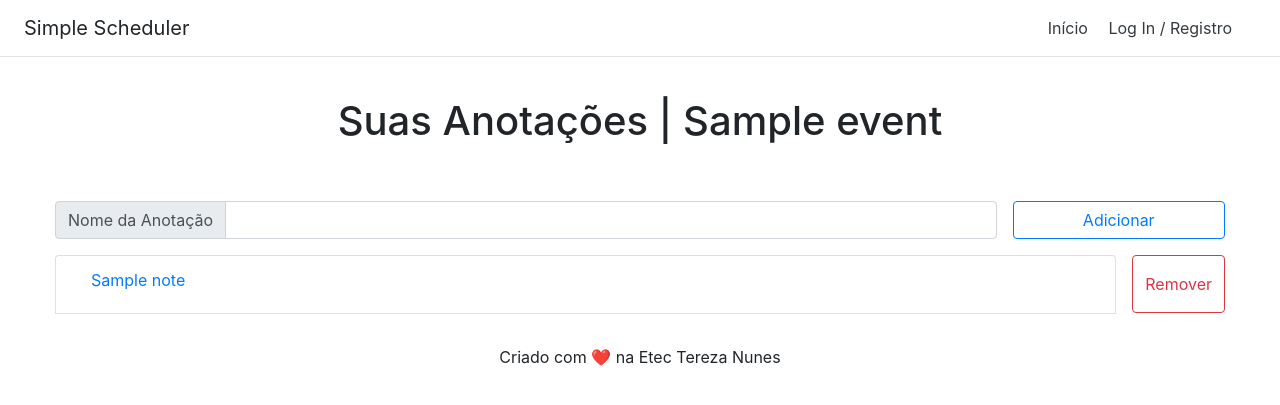
After one commit to douugbr/simple-scheduler, a Flask app: template templates/notes.html in a window 1280 px wide. The commit adds this page. Shown: the top 405 px of the page. Run offline with Flask 2, Linux system fonts and the light colour scheme; the template is opened without the code that fills it: most values are stand-ins (such as "Sample title", 1, 10 or a date in 2020); some libraries are stand-ins or nearby versions.

Commit message:
Added notes removal

```diff
--- a/app.py
+++ b/app.py
@@ -5,7 +5,7 @@ from okta import UsersClient
 from flask_sqlalchemy import SQLAlchemy
 from sqlalchemy import create_engine
 from config import Secrets
-from forms import AddEventForm, RemoveEventForm
+from forms import AddEventForm, RemoveEventForm, AddNoteForm, RemoveNoteForm
 
 app = Flask(__name__)
 secrets = Secrets()
@@ -33,12 +33,12 @@ def before_request():
 def index():
     return render_template("index.html")
 
+### SHOW ALL EVENTS
 
 @app.route("/scheduler",  methods=['GET', 'POST'])
 @oidc.require_login
 def dashboard():
     form = AddEventForm(request.form)
-    r_form = RemoveEventForm(request.form)
     if request.method == 'POST' and form.validate():
         event_name = form.name.data
         event_date = str(form.date.data)
@@ -51,18 +51,36 @@ def dashboard():
     }
     return render_template("dashboard.html", form=form, **context)
 
+### REMOVE ONE EVENT
+
 @app.route("/removeevent",  methods=['POST'])
 @oidc.require_login
 def remove_event():
     r_form = RemoveEventForm(request.form)
+    if request.method != 'POST':
+        abort(405)
     if request.method == 'POST' and r_form.validate():
-        if not (engine.execute('SELECT userid FROM events WHERE id = %s', (r_form.eventid.data,)).fetchone()['userid'] == g.user.id):
+        if not (engine.execute('SELECT userid FROM events WHERE id = %s',
+         (r_form.eventid.data,)).fetchone()['userid'] == g.user.id):
             abort(403)
         engine.execute('DELETE FROM events WHERE id = %s;',
                         (r_form.eventid.data))
+
+        # I forgot to add cascade delete so.....
+        engine.execute('DELETE FROM notepad WHERE eventid = %s;',
+                        (r_form.eventid.data))
+
+        engine.execute('DELETE FROM calendar WHERE eventid = %s;',
+                        (r_form.eventid.data))
+
+        engine.execute('DELETE FROM todolist WHERE eventid = %s;',
+                        (r_form.eventid.data))
+
         return redirect(url_for('.dashboard'))
 
     return abort(404)
+
+### SHOW ONE EVENT
 
 @app.route('/scheduler/<event_id>')
 @oidc.require_login
@@ -81,19 +99,60 @@ def event(event_id):
     }
     return render_template('event.html', **context)
 
-@app.route('/scheduler/<event_id>/notes')
+### SHOW ALL NOTES
+
+@app.route('/scheduler/<event_id>/notes', methods=['GET', 'POST'])
 @oidc.require_login
 def notes(event_id):
     event = engine.execute('SELECT * FROM events WHERE id = %s', (int(event_id),)).fetchone()
     notes = engine.execute('SELECT * FROM notepad WHERE eventid = %s', (int(event_id),)).fetchall()
     if not (event['userid'] == g.user.id):
         abort(403)
+    form = AddNoteForm(request.form)
+    if request.method == 'POST' and form.validate():
+        event_name = form.name.data
+        engine.execute('INSERT INTO notepad (name, eventid) VALUES (%s, %s);',
+                        (event_name, event_id))
+        return redirect(url_for('.notes', event_id=event_id))
     context = {
         'event': event,
         'notes': notes
     }
+    return render_template('notes.html', **context)
+
+### REMOVE ONE NOTE
+
+@app.route("/removenote",  methods=['POST'])
+@oidc.require_login
+def remove_note():
+    r_form = RemoveNoteForm(request.form)
+    if request.method != 'POST':
+        abort(405)
+    if request.method == 'POST' and r_form.validate():
+        if not (engine.execute('SELECT userid FROM events WHERE id = %s',
+         (r_form.eventid.data,)).fetchone()['userid'] == g.user.id):
+            abort(403)
+        engine.execute('DELETE FROM notepad WHERE id = %s;',
+                        (r_form.notepadid.data))
+
+        return redirect(url_for('.notes', event_id=r_form.eventid.data))
+
+    return abort(404)
+
+### SHOW ONE NOTE
+
+@app.route('/scheduler/<event_id>/notes/<note_id>/edit')
+@oidc.require_login
+def event(event_id, note_id):
+    event = engine.execute('SELECT * FROM events WHERE id = %s', (int(event_id),)).fetchone()
+    note = engine.execute('SELECT * FROM notepad WHERE id = %s', (int(note_id),)).fetchone()
+    if not (event['userid'] == g.user.id):
+        abort(403)
+    context = {
+        'event': event,
+        'note': note
+    }
     return render_template('event.html', **context)
-
 
 @app.route("/login")
 @oidc.require_login
@@ -123,7 +182,7 @@ def custom_403(error):
 
 
 @app.errorhandler(404)
-def custom_401(error):
+def custom_404(error):
     return Response(
         '''
         <body style="background-color: black">
@@ -131,3 +190,13 @@ def custom_401(error):
             <h2 style="text-align:center; font-family: Arial; color:white">Página não encontrada.</h3>
         </body>
         ''', 404)
+
+@app.errorhandler(405)
+def custom_405(error):
+    return Response(
+        '''
+        <body style="background-color: black">
+            <img style="display: block;margin-left: auto;margin-right: auto;width: 50%;" src="https://http.cat/405">
+            <h2 style="text-align:center; font-family: Arial; color:white">Apenas requests POST são permitidos aqui.</h3>
+        </body>
+        ''', 405)
--- a/templates/dashboard.html
+++ b/templates/dashboard.html
@@ -48,7 +48,7 @@
           <span class="col-4">{{ event['date'].strftime('%d/%m/%Y') }}</span>
         </a>
         <form action="{{ url_for('remove_event') }}" class="col-md-auto p-0" method="POST">
-          <input type="hidden" name="eventid" aria-label="Eventid" value="{{ event['id'] }}">
+          <input type="hidden" name="eventid" aria-label="Eventidg" value="{{ event['id'] }}">
           <button type="submit" class="btn btn-outline-danger h-3 pb-3 pt-3">Remover</button>
         </form>
       </div>
--- /dev/null
+++ b/templates/notes.html
@@ -0,0 +1,36 @@
+{% extends "layout.html" %}
+
+{% block title %}Dashboard{% endblock %}
+
+{% block css_import %}
+<link rel="stylesheet" href="{{ url_for('static', filename='dashboard.css') }}">
+{% endblock %}
+
+{% block body %}
+  <h1 class="text-center">Suas Anotações | {{ event['name'] }}</h1>
+  <div class="row">
+    <div class="list-group col pr-0">
+      <form class="mb-6 row" method="POST">
+        <div class="input-group mb-3 mt-3 col p-0">
+          <div class="input-group-prepend">
+            <span class="input-group-text" id="basic-addon1">Nome da Anotação</span>
+          </div>
+          <input type="text" class="form-control rounded-right col w-50" aria-label="Name" name="name" aria-describedby="basic-addon1">
+          <button type="submit" class="btn btn-outline-primary col ml-3">Adicionar</button>
+        </div>
+      </form>
+      {% for note in notes %}
+      <div class="mb-6 row">
+        <a href="/scheduler/{{ event['id'] }}/notes/{{ note['id'] }}/edit" class="list-group-item row col ml-0 mr-3">
+          <span class="col-4">{{ note['name'] }}</span>
+        </a>
+        <form action="{{ url_for('remove_note') }}" class="col-md-auto p-0" method="POST">
+          <input type="hidden" name="notepadid" aria-label="Notepadid" value="{{ note['id'] }}">
+          <input type="hidden" name="eventid" aria-label="Eventid" value="{{ event['id'] }}">
+          <button type="submit" class="btn btn-outline-danger h-3 pb-3 pt-3">Remover</button>
+        </form>
+      </div>
+      {% endfor %}
+    </div>
+  </div>
+{% endblock %}
```
Also changed, not shown: forms.py (+7 -0 lines), templates/drive.html (deleted, +0 -130 lines).
